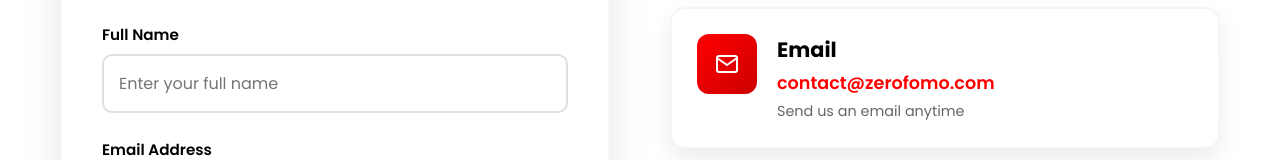
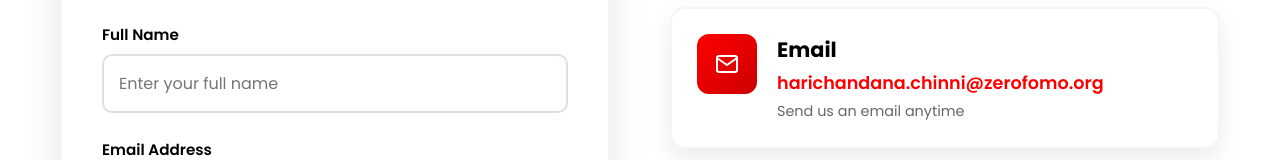
Before and after one commit to Sahith-02/zerofomo, a React (Vite) app: page /contact in a window 1280 px wide. Shown: the part 611-771 px from the top of the page. Built offline with nearby package versions, Linux system fonts and the light colour scheme; no server answers; the database is empty.

Commit message:
changed contact email

```diff
--- a/src/components/PolicyPopup.jsx
+++ b/src/components/PolicyPopup.jsx
@@ -111,7 +111,7 @@ const PolicyPopup = () => {
 
           <h3>9. CONTACT</h3>
           <p>
-            <strong>Email:</strong> contact@zerofomo.com
+            <strong>Email:</strong> harichandana.chinni@zerofomo.org
           </p>
         </div>
       ),
@@ -205,7 +205,7 @@ const PolicyPopup = () => {
 
           <h3>6. CONTACT US</h3>
           <p>
-            <strong>Email:</strong> contact@zerofomo.com
+            <strong>Email:</strong> harichandana.chinni@zerofomo.org
           </p>
         </div>
       ),
@@ -275,7 +275,7 @@ const PolicyPopup = () => {
             contact us at:
           </p>
           <p>
-            <strong>Email:</strong> contact@zerofomo.com
+            <strong>Email:</strong> harichandana.chinni@zerofomo.org
           </p>
 
           <p>
--- a/src/pages/ContactUs.jsx
+++ b/src/pages/ContactUs.jsx
@@ -170,10 +170,10 @@ const ContactUs = () => {
                 <div className="contact-method-content">
                   <h3 className="contact-method-title">Email</h3>
                   <a
-                    href="mailto:contact@zerofomo.com"
+                    href="mailto:harichandana.chinni@zerofomo.org"
                     className="contact-method-link"
                   >
-                    contact@zerofomo.com
+                   harichandana.chinni@zerofomo.org
                   </a>
                   <p className="contact-method-desc">
                     Send us an email anytime
```
